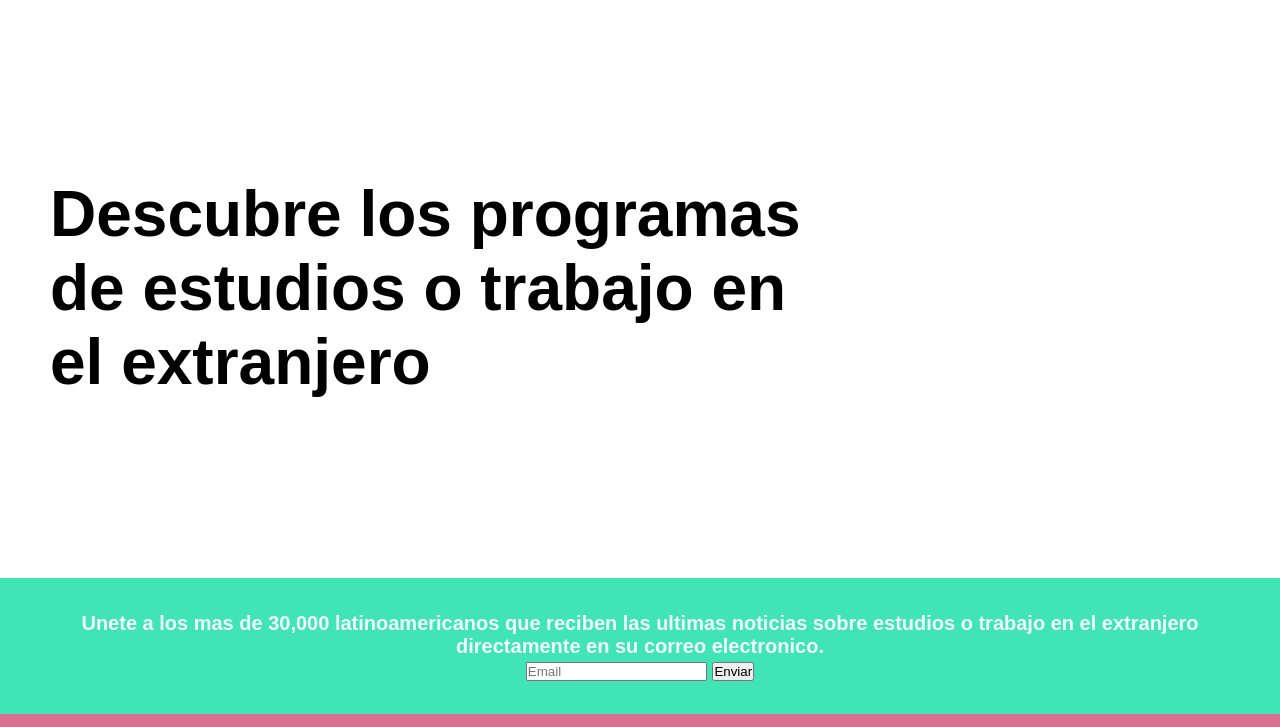
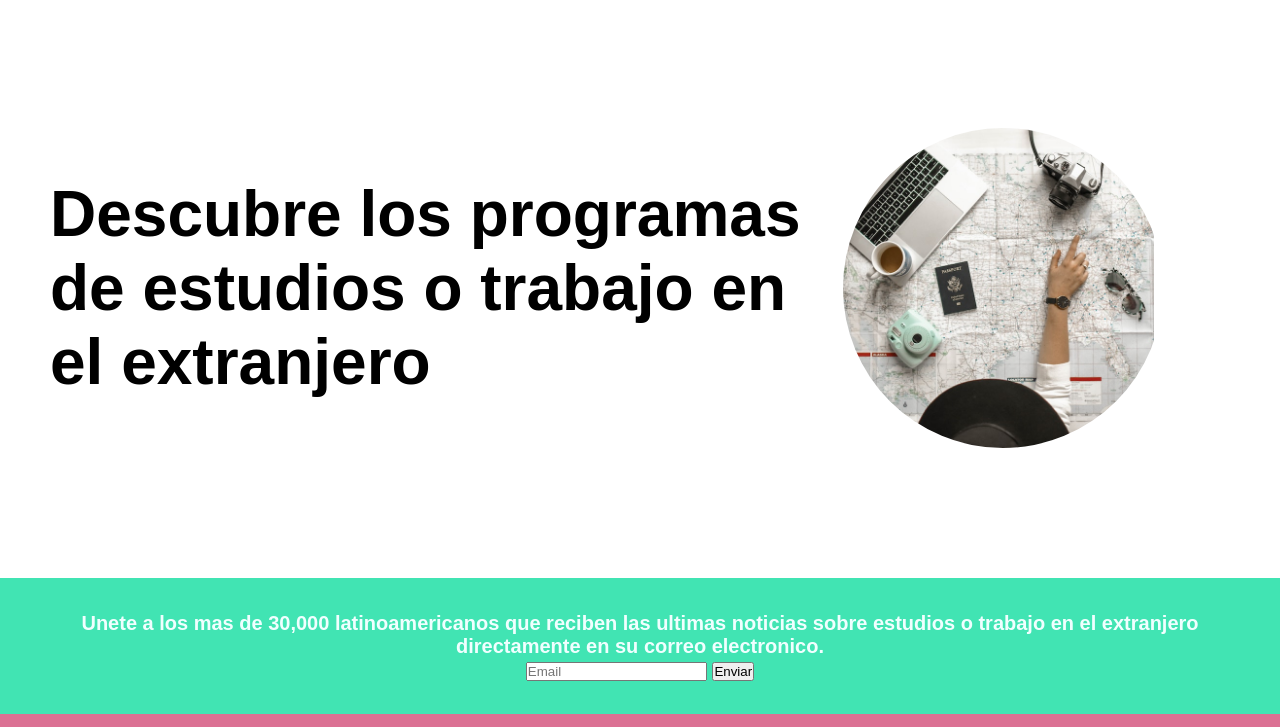
Before and after one commit to alfredolikethepasta/PreEntrega2-PerezPalomo, a plain HTML site: page index.html in a window 1280 px wide. Shown: the part 66-793 px from the top of the page. Drawn offline with Linux system fonts and the light colour scheme.

Commit message:
Update styles.css

```diff
--- a/css/styles.css
+++ b/css/styles.css
@@ -55,7 +55,7 @@
 .inicio__imagen {
     width: 20rem;
     height: 20rem;
-    background-image: url(./img/pexels-element-digital-1051075.jpg);
+    background-image: url(../img/pexels-element-digital-1051075.jpg);
     border-radius: 50%;
     background-size: contain;
     background-repeat: no-repeat;
```
